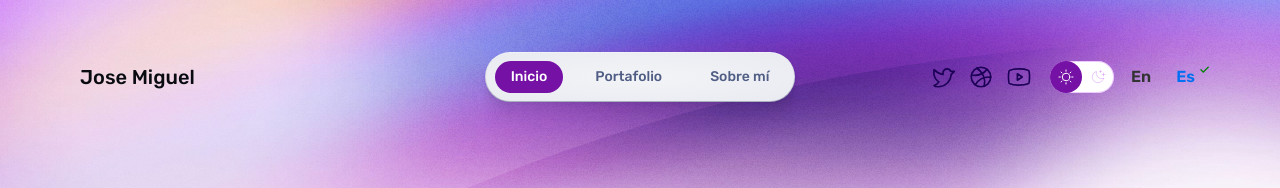
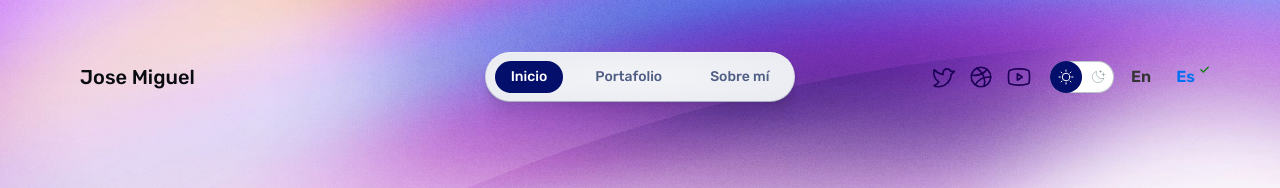
Before and after one commit to LuiferEduardoo/digital-animator-website, an Astro site in the folder landing/: page / in a window 1280 px wide. Shown: the top 188 px of the page. Built offline with nearby package versions, Linux system fonts and the light colour scheme; Astro itself is replaced by a stand-in of ours.

Commit message:
feat(landing/styles): cambiar colores principales

```diff
--- a/landing/src/styles/global.css
+++ b/landing/src/styles/global.css
@@ -16,10 +16,10 @@
 	--gray-999_40: hsla(var(--gray-999-basis), 0.4);
 	--gray-999: #ffffff;
 
-	--accent-light: #c561f6;
-	--accent-regular: #7611a6;
+	--accent-light: #656ff8;
+	--accent-regular: #040e6b;
 	--accent-dark: #1c0056;
-	--accent-overlay: hsla(280, 89%, 67%, 0.33);
+	--accent-overlay: hsla(197, 27%, 29%, 0.33);
 	--accent-subtle-overlay: var(--accent-overlay);
 	--accent-text-over: var(--gray-999);
 
@@ -89,8 +89,8 @@
 	--gray-999: #090b11;
 
 	--accent-light: #1c0056;
-	--accent-regular: #7611a6;
-	--accent-dark: #c561f6;
+	--accent-regular: #1625a8;
+	--accent-dark: #656ff8;
 	--accent-overlay: hsla(280, 89%, 67%, 0.33);
 	--accent-subtle-overlay: hsla(281, 81%, 36%, 0.33);
 	--accent-text-over: var(--gray-0);
```
